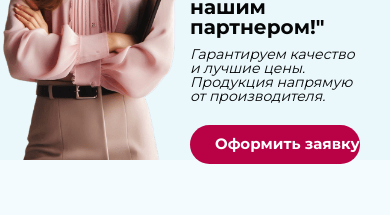
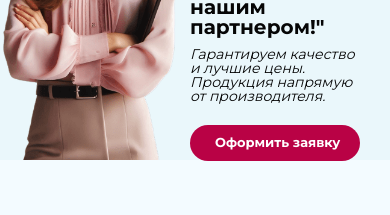
Before and after one commit to Pumplies/Art-Soffio, a Next.js app: page / in a window 390 px wide. Shown: the part 1080-1295 px from the top of the page. Built offline with nearby package versions, Linux system fonts and the light colour scheme.

Commit message:
test button 13px

```diff
--- a/src/app/components/ui/formButton.jsx
+++ b/src/app/components/ui/formButton.jsx
@@ -3,7 +3,7 @@ export default function FormButton({ position, text, type, onClick, scale }) {
     <button
     type={type}
     onClick={onClick}
-    className={`whitespace-nowrap py-[8px] px-[25px] md:py-[15px] md:px-[45px] hd:py-[20px] hd:px-[57px] bg-[#B90245] rounded-full text-[15px] md:text-[25px] xl:text-[30px] hd:text-[39px] font-[700] text-white ${position} ${scale} relative overflow-hidden`}>
+    className={`whitespace-nowrap py-[8px] px-[25px] md:py-[15px] md:px-[45px] hd:py-[20px] hd:px-[57px] bg-[#B90245] rounded-full text-[13px] md:text-[25px] xl:text-[30px] hd:text-[39px] font-[700] text-white ${position} ${scale} relative overflow-hidden`}>
       {text}
       <div className="absolute top-0 left-0 w-full h-full bg-gradient-to-r from-transparent via-[#FFDAE7] to-transparent opacity-20 animate-glow-smooth" />
     </button>
```
